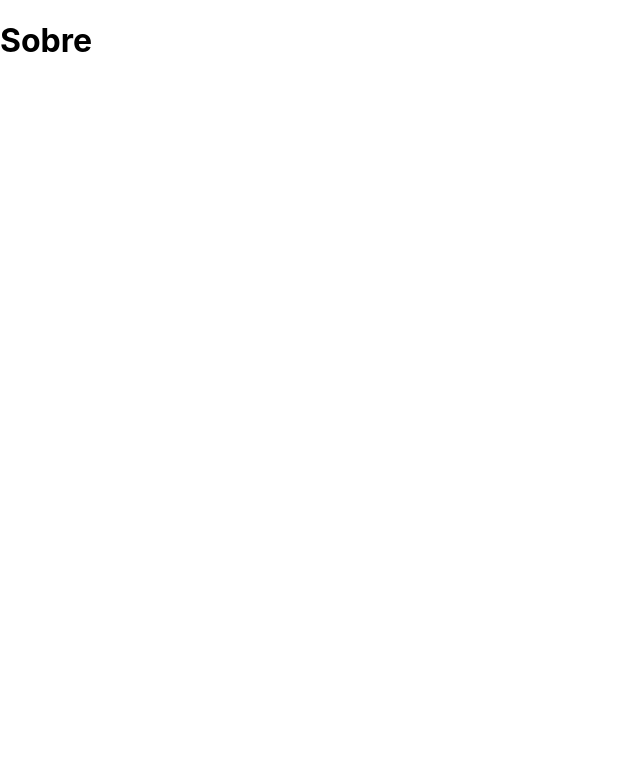
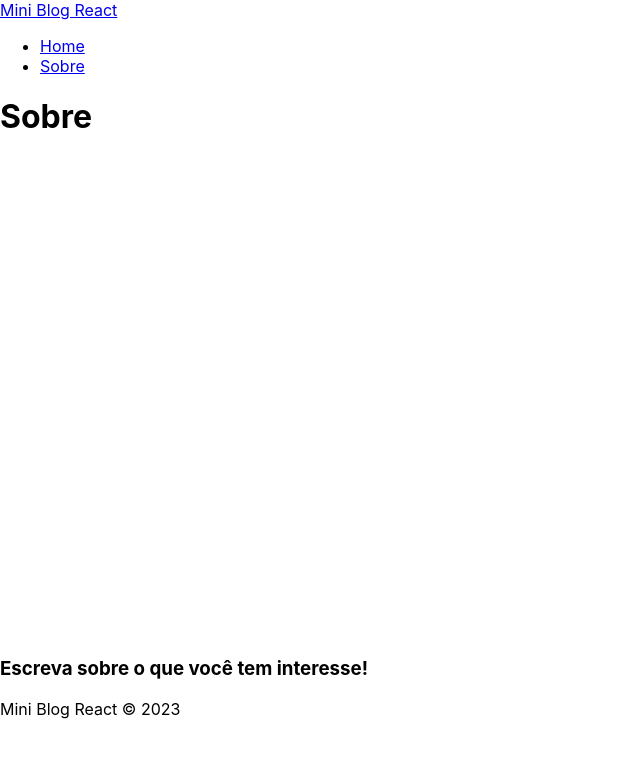
Before and after one commit to ehurafa/react-from-zero-to-mastery, a React (Create React App) app in the folder ARQUIVOS/10_MINIBLOG/miniblog/: page /about in a window 1280 px wide. Shown: the top 758 px of the page, without its empty margins (0-640 px from the left). Built offline with nearby package versions, Linux system fonts and the light colour scheme.

Commit message:
add sidebar and footer components

```diff
--- a/ARQUIVOS/10_MINIBLOG/miniblog/src/App.js
+++ b/ARQUIVOS/10_MINIBLOG/miniblog/src/App.js
@@ -6,16 +6,22 @@ import { BrowserRouter, Routes, Route, Navigate } from 'react-router-dom'
 import Home from './pages/Home/Home'
 import About from './pages/About/About'
 
+// components
+import Navbar from './components/Navbar/Navbar';
+import Footer from './components/Footer/Footer';
+
 function App() {
   return (
     <div className="App">
       <BrowserRouter>
+        <Navbar />
         <div className="container">
           <Routes>
             <Route path="/" element={<Home />} />
             <Route path="/about" element={<About />} />
           </Routes>
         </div>
+        <Footer />
       </BrowserRouter>
     </div>
   );
--- /dev/null
+++ b/ARQUIVOS/10_MINIBLOG/miniblog/src/components/Footer/Footer.js
@@ -0,0 +1,12 @@
+import styles from './Footer.module.css'
+
+const Footer = () => {
+  return (
+    <footer>
+      <h3>Escreva sobre o que você tem interesse!</h3>
+      <p>Mini Blog React &copy; 2023</p>
+    </footer>
+  )
+}
+
+export default Footer
--- /dev/null
+++ b/ARQUIVOS/10_MINIBLOG/miniblog/src/components/Navbar/Navbar.js
@@ -0,0 +1,21 @@
+import styles from './Navbar.module.css'
+
+import { NavLink } from 'react-router-dom'
+
+const Navbar = () => {
+  return (
+    <nav>
+        <NavLink to="/">Mini Blog <span>React</span></NavLink>
+        <ul>
+            <li>
+                <NavLink to="/" >Home</NavLink>
+            </li>
+            <li>
+                <NavLink to="/about" >Sobre</NavLink>
+            </li>
+        </ul>
+    </nav>
+  )
+}
+
+export default Navbar
```
Also changed, not shown: ARQUIVOS/10_MINIBLOG/miniblog/src/components/Footer/Footer.module.css (added), ARQUIVOS/10_MINIBLOG/miniblog/src/components/Navbar/Navbar.module.css (added).
